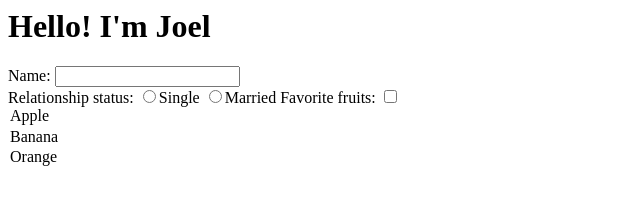
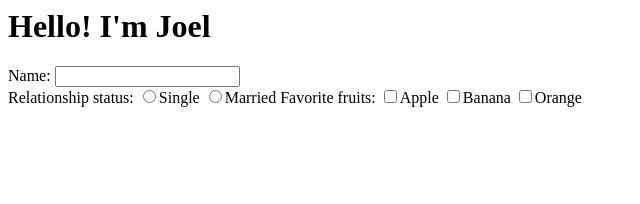
Before and after one commit to joel-teo/joelteo, a plain HTML site: page index.html in a window 1280 px wide. Shown: the whole page, without its empty margins (0-640 px from the left). Drawn offline with Linux system fonts and the light colour scheme.

Commit message:
Update index.html

```diff
--- a/index.html
+++ b/index.html
@@ -4,5 +4,7 @@
   Name: <input type = "name"></input></br>
   Relationship status: <input type = "radio" id = "single_id" name = "single" value = "single"><label for = "single">Single</label>
                        <input type = "radio" id = "married_id" name = "married" value = "married"><label for = "married">Married</label>
-  Favorite fruits: <input type = "checkbox"><option name = "apple">Apple<option name = "banana">Banana</option><option name = "orange">Orange</option></br>
+  Favorite fruits: <input type = "checkbox" id = "fruit_1" name = "fruit_1" value = "Apple">Apple
+                   <input type = "checkbox" id = "fruit_2" name = "fruit_2" value = "Banana">Banana
+                   <input type = "checkbox" id = "fruit_3" name = "fruit_3" value = "Orange">Orange
 </form>
```
